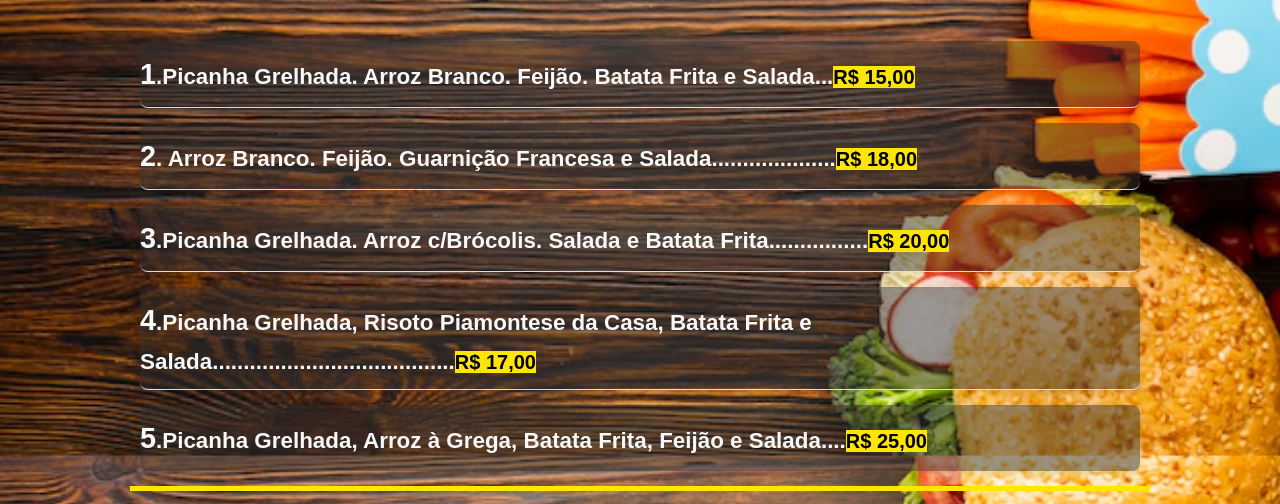
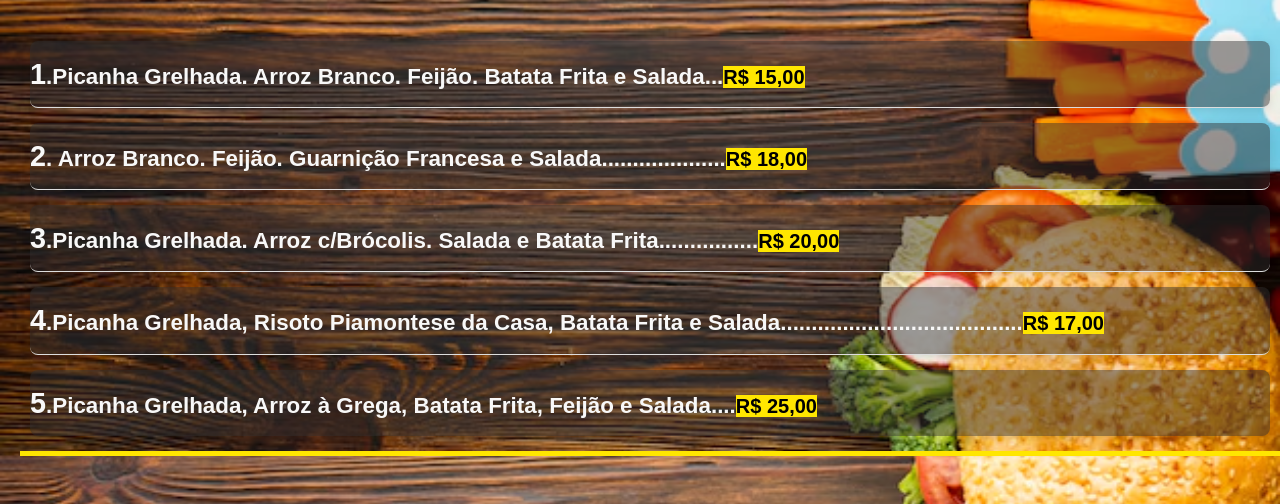
Before and after one commit to ArielN3/Cardapio-teste2, a plain HTML site: page index.html in a window 1280 px wide. Shown: the part 397-901 px from the top of the page. Drawn offline with Linux system fonts and the light colour scheme.

Commit message:
Update style.css

```diff
--- a/style.css
+++ b/style.css
@@ -149,7 +149,7 @@ ul {
     display: inline-block; /* Faz a lista se comportar como um bloco em linha */
     text-align: left;
     width: 10000vh;
-    max-width:1000px; /* Limita a largura para não ficar muito larga */
+    max-width:100%; /* Limita a largura para não ficar muito larga */
 }
 
 /* Estilo para cada item do cardápio */
```
